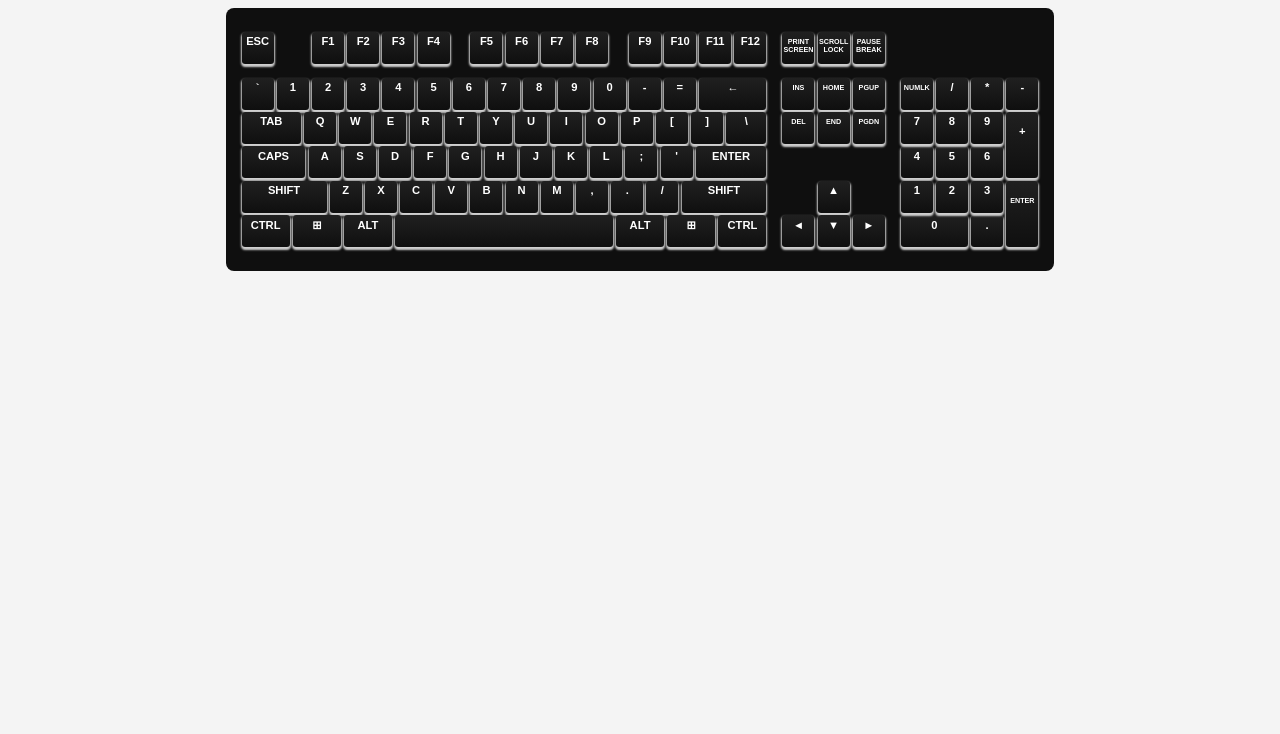
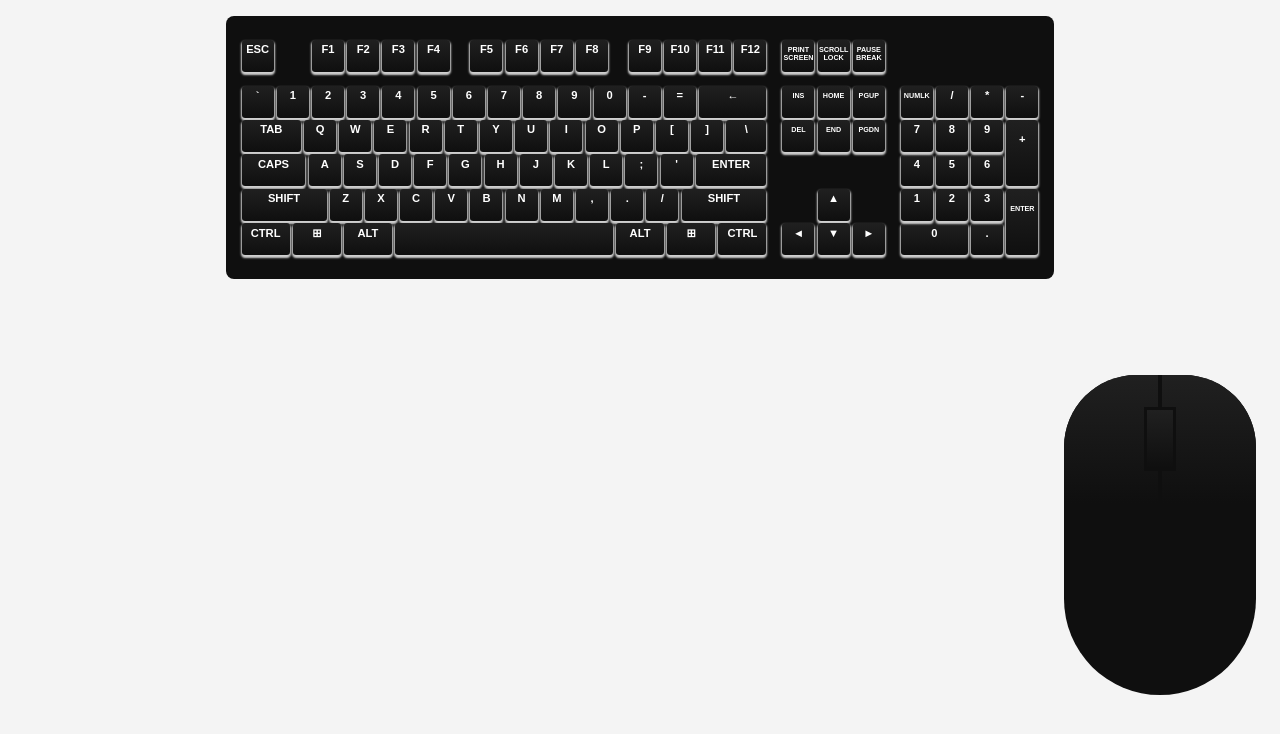
Before and after one commit to FranciscoGaBe/InputJS, a website: page demo/index.html in a window 1280 px wide. Drawn offline with Linux system fonts and the light colour scheme.

Commit message:
Feat: InputJS.mouse keeps track of pressed mouse buttons

```diff
--- a/demo/index.html
+++ b/demo/index.html
@@ -14,7 +14,7 @@
       display: flex;
       gap: 1rem;
       width: fit-content;
-      margin: 0 auto;
+      margin: 1rem auto;
       background-color: #0F0F0F;
       padding: 1.5rem 1rem;
       border-radius: .5rem;
@@ -100,6 +100,42 @@
       text-align: center;
       font-size: 2rem;
       font-weight: bold;
+      height: 4rem;
+    }
+    #pointers {
+      display: flex;
+      padding: 1rem;
+    }
+    #mouse {
+      margin-left: auto;
+      background-color: #0F0F0F;
+      width: 12rem;
+      height: 20rem;
+      border-radius: 15rem 15rem 20rem 20rem;
+      overflow: hidden;
+    }
+    #mouse>:first-child {
+      display: flex;
+      height: 40%;
+      position: relative;
+      gap: .2rem;
+    }
+    #mouse>:first-child>div {
+      flex-grow: 1;
+      background-image: linear-gradient(#202020, #0F0F0F);
+      height: 100%;
+    }
+    #mouse>:first-child>div.pressed {
+      background-image: linear-gradient(rgb(219, 4, 69), rgb(185, 0, 56), #0F0F0F);
+    }
+    #mouse>:first-child>div:nth-child(2) {
+      z-index: 2;
+      position: absolute;
+      width: 2rem;
+      height: 4rem;
+      top: 2rem;
+      left: calc(50% - 1rem);
+      border: 3px solid #0F0F0F;
     }
   </style>
 </head>
@@ -107,6 +143,15 @@
   <div id="app">
     <div id="keyboard"></div>
     <div id="last-key"></div>
+    <div id="pointers">
+      <div id="mouse">
+        <div>
+          <div id="left-click"></div>
+          <div id="mouse-wheel"></div>
+          <div id="right-click"></div>
+        </div>
+      </div>
+    </div>
   </div>
   <script defer type="module">
     import InputJS from '../src/Input-js.js'
@@ -115,6 +160,11 @@
     document.addEventListener('keydown', e => e.preventDefault())
     const lastKeyElement = document.querySelector('#last-key')
     const keyElements = {}
+    const mouseElements = [
+      document.querySelector('#left-click'),
+      document.querySelector('#mouse-wheel'),
+      document.querySelector('#right-click')
+    ]
     const setupKeybord = () => {
       const toKeys = (charString) => charString.toUpperCase().split('').map(char => [`Key${char}`, char])
       const toNumpadKeys = (numString) => numString.split('').map(num => [`Numpad${num}`, num])
@@ -250,6 +300,11 @@
         else keyElements[key].classList.remove('pressed')
       })
       lastKeyElement.innerHTML = inputjs.keys.lastKeyPressed
+      Object.entries(inputjs.mouse).forEach(([button, pressed]) => {
+        if (!mouseElements[button]) return
+        if (pressed) mouseElements[button].classList.add('pressed')
+        else mouseElements[button].classList.remove('pressed')
+      })
       requestAnimationFrame(checkKeys)
     }
     setupKeybord()
--- a/src/Input-js.js
+++ b/src/Input-js.js
@@ -6,7 +6,8 @@
  * }} Keys
  *
  * @typedef {{
- *  keys: Keys,
+ *  readonly keys: Keys,
+ *  readonly mouse: Record<string, boolean>,
  *  destroy: () => void
  * }} InputJSInstance
  *
@@ -24,6 +25,7 @@ const InputJS = (element) => {
       return !!target[prop];
     },
   });
+  const mouse = new Proxy({}, { get: (target, prop) => !!target[prop] });
 
   /** @type {Record<string, (event: KeyboardEvent) => void>} */
   const events = {
@@ -32,7 +34,16 @@ const InputJS = (element) => {
       keys.lastKeyPressed = code;
     },
     keyup: ({ code }) => { keys[code] = false; },
-    blur: () => { Object.keys(keys).forEach((key) => { keys[key] = false; }); },
+    mousedown: ({ button }) => { mouse[button] = true; },
+    mouseup: ({ button }) => { mouse[button] = false; },
+    blur: () => {
+      const toReset = [keys, mouse];
+
+      toReset.forEach((obj) => {
+        const myObj = obj;
+        Object.keys(obj).forEach((key) => { myObj[key] = false; });
+      });
+    },
   };
 
   Object.entries(events).forEach(([type, cb]) => {
@@ -41,6 +52,7 @@ const InputJS = (element) => {
 
   return {
     get keys() { return keys; },
+    get mouse() { return mouse; },
     destroy: () => {
       Object.entries(events).forEach(([type, cb]) => {
         element.removeEventListener(type, cb);
```
Also changed, not shown: src/Input-js.test.js (+38 -0 lines).
